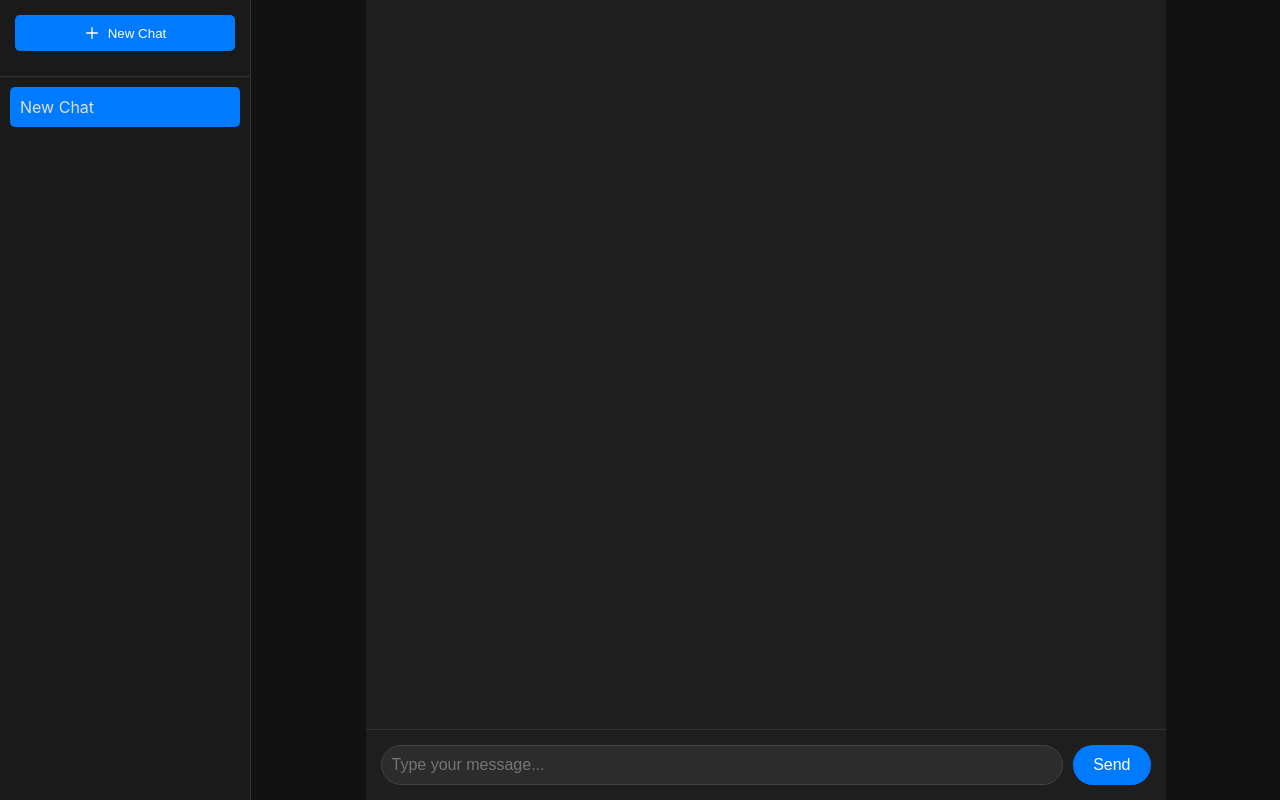
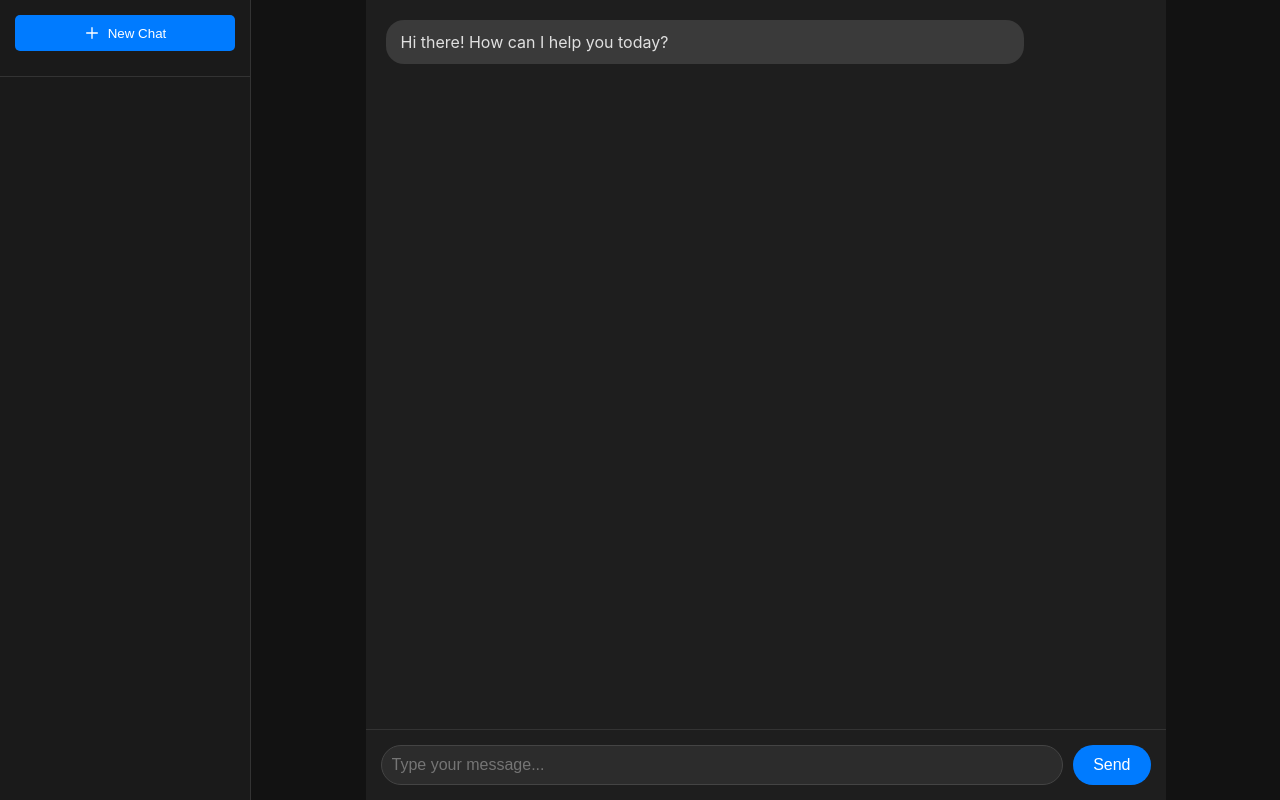
Before and after one commit to xxzyzxx/chatinterface, a plain HTML site: page index.html in a window 1280 px wide. Drawn offline with nearby package versions, Linux system fonts and the light colour scheme.

Commit message:
Update index.html

```diff
--- a/index.html
+++ b/index.html
@@ -578,9 +578,6 @@ function parseMarkdown(text) {
         e.preventDefault();
         initNewConversation();
     });
-
-    // Initialize with a new conversation
-    initNewConversation();
 </script>
 
 </body>
```
